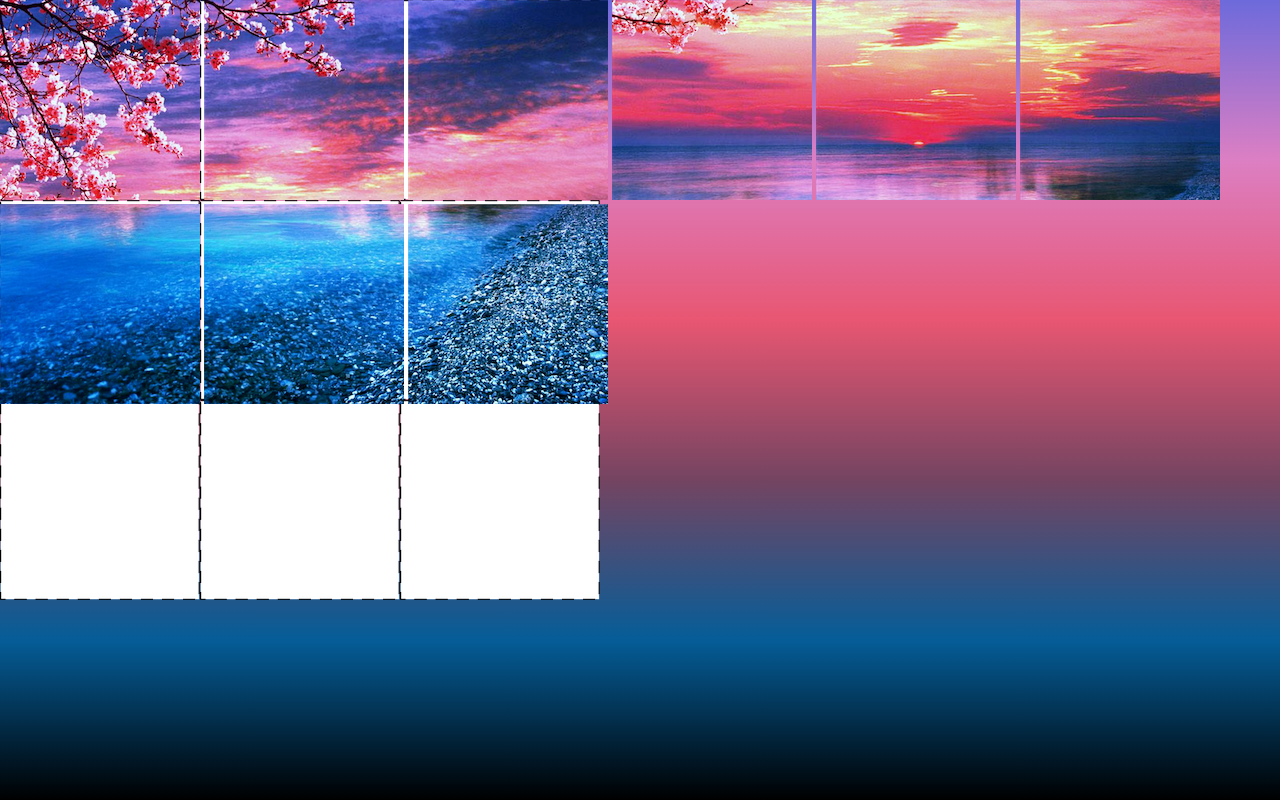
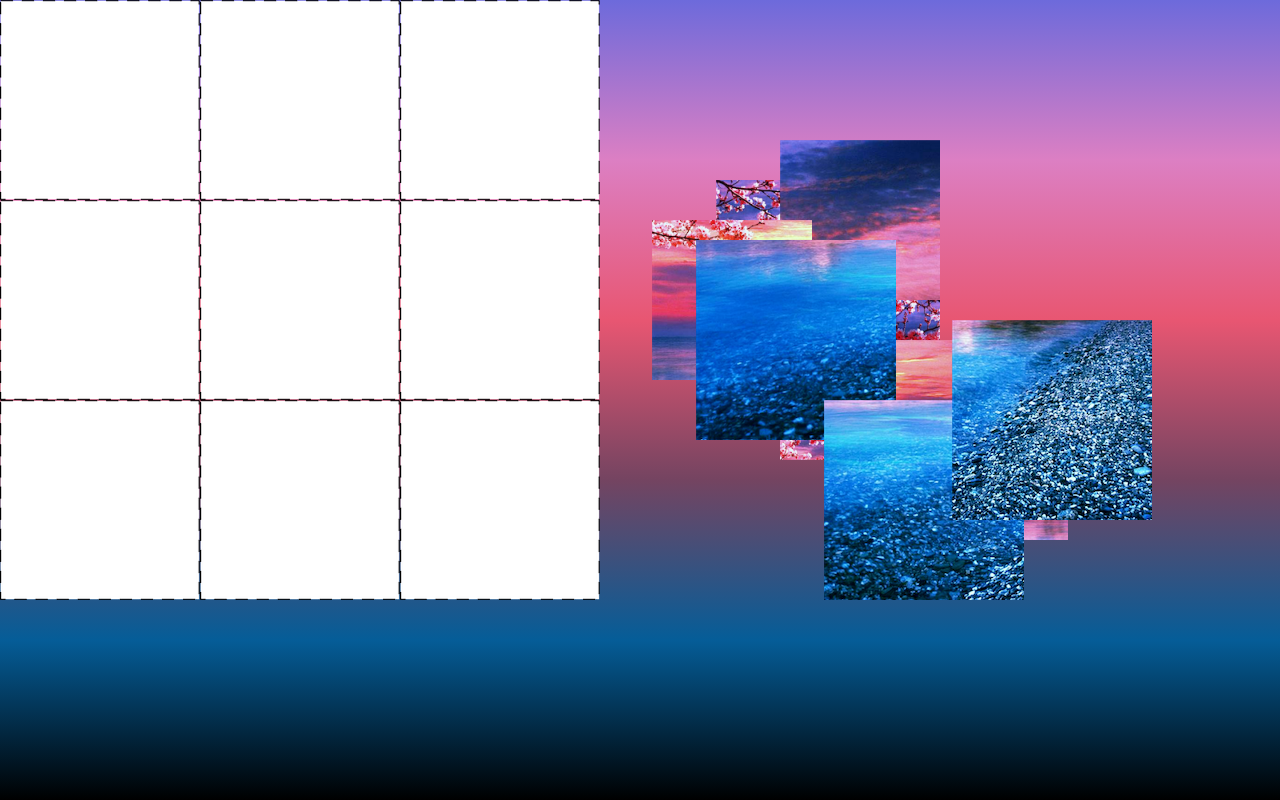
Before and after one commit to jadieclair-ITvarsity/Module-4-Assessment-2-, a plain HTML site: page index.html in a window 1280 px wide. Drawn offline with Linux system fonts and the light colour scheme.

Commit message:
Changed image sizing and position on default

```diff
--- a/index.html
+++ b/index.html
@@ -79,6 +79,7 @@
 
       <!-- Images Row 1 -->
 
+      <div class="images">
         <img
           src="./jigsaw-puzzle-project/images/img1-1.png"
           id="img1-1-draggable"
@@ -113,6 +114,7 @@
           id="img2-3-draggable"
           alt="Puzzle Img"
         />
+      </div>
 
       <!-- Images Row 3 -->
 
--- a/styles.css
+++ b/styles.css
@@ -78,3 +78,58 @@ body {
   left: 400px;
   top: 400px;
 }
+
+/* Images  */
+
+.images > * {
+  position: absolute;
+  transform: scale(0.8);
+}
+
+#img3-2-draggable {
+  position: absolute;
+  right: 20%;
+  top: 50%;
+}
+
+#img2-2-draggable {
+  right: 15%;
+  top: 45%;
+}
+
+#img3-3-draggable {
+  position: absolute;
+  right: 10%;
+  top: 40%;
+}
+
+#img3-1-draggable {
+  position: absolute;
+  right: 30%;
+  top: 30%;
+}
+
+#img1-1-draggable {
+  right: 25%;
+  top: 35%;
+}
+
+#img2-3-draggable {
+  right: 20%;
+  top: 40%;
+}
+
+#img2-1-draggable {
+  right: 35%;
+  top: 25%;
+}
+
+#img1-2-draggable {
+  right: 30%;
+  top: 20%;
+}
+
+#img1-3-draggable {
+  right: 25%;
+  top: 15%;
+}
```
Also changed, not shown: 1 other file. Lines whose indentation alone changed are shown as unchanged.
